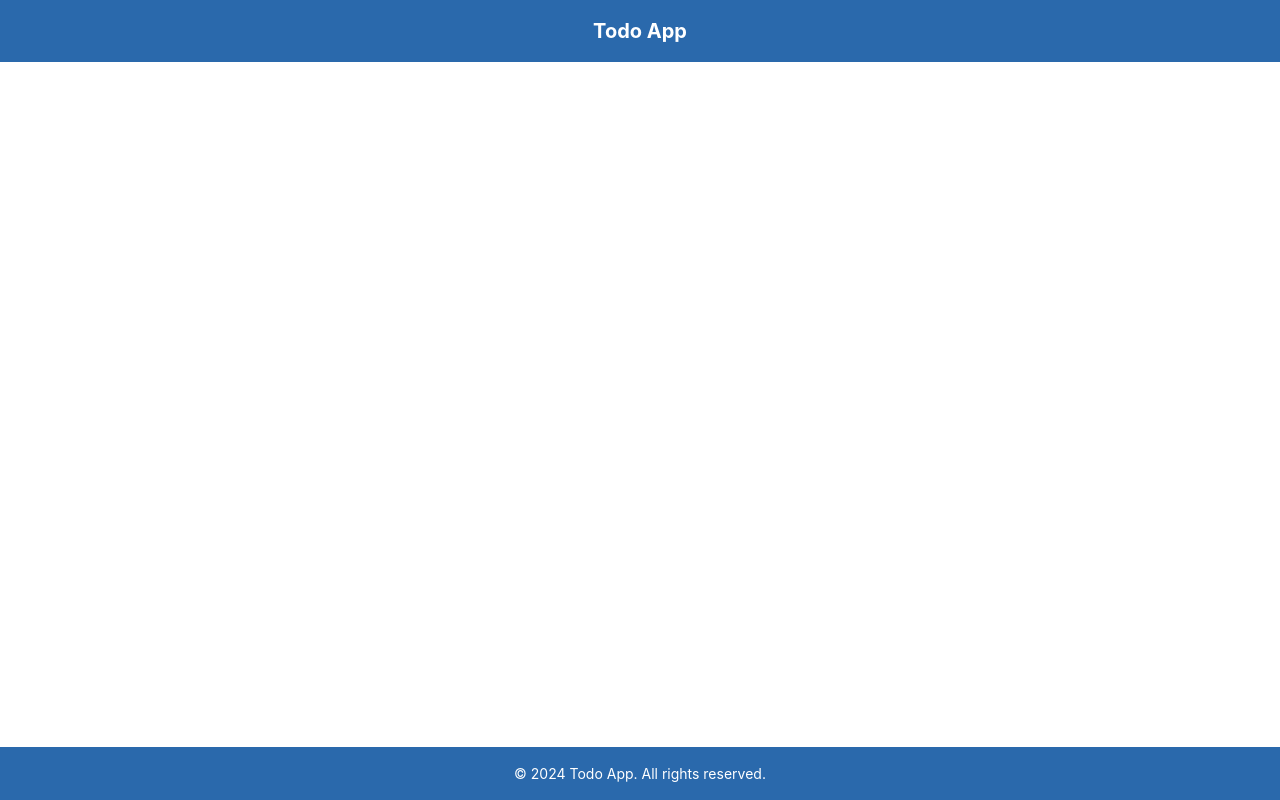
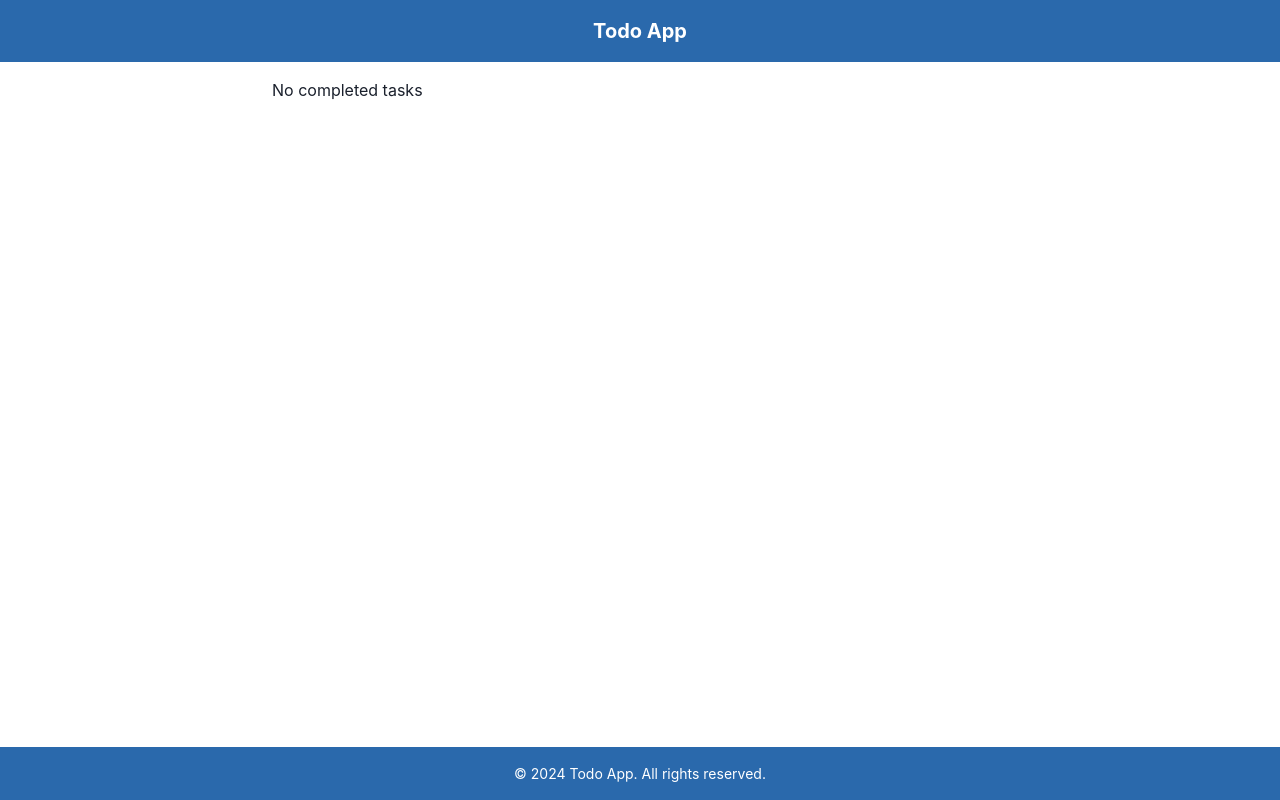
Before and after one commit to GPT-Engineer-App/task-manager-38, a React (Vite) app: page /completed in a window 1280 px wide. Built offline with nearby package versions, Linux system fonts and the light colour scheme.

Commit message:
Added a new page to display completed tasks at "/completed" route.

```diff
--- a/src/App.jsx
+++ b/src/App.jsx
@@ -1,6 +1,7 @@
 import { Route, BrowserRouter as Router, Routes } from "react-router-dom";
 import { Text, Flex, Box } from '@chakra-ui/react';
 import Index from "./pages/Index.jsx";
+import CompletedTasks from "./pages/CompletedTasks.jsx";
 
 function App() {
   return (
@@ -13,6 +14,7 @@ function App() {
       <Router style={{ marginTop: '64px', flex: "1" }}>
         <Routes>
           <Route exact path="/" element={<Index />} />
+          <Route path="/completed" element={<CompletedTasks />} />
         </Routes>
       </Router>
       <Box bg="brand.700" w="100%" p={4} color="white" mt="auto">
--- /dev/null
+++ b/src/pages/CompletedTasks.jsx
@@ -0,0 +1,34 @@
+import { Container, List, ListItem, VStack } from '@chakra-ui/react';
+import { useEffect, useState } from 'react';
+
+const CompletedTasks = () => {
+  const [completedTasks, setCompletedTasks] = useState([]);
+
+  useEffect(() => {
+    const storedTasks = localStorage.getItem('tasks');
+    if (storedTasks) {
+      const tasks = JSON.parse(storedTasks);
+      setCompletedTasks(tasks.filter(task => task.completed));
+    }
+  }, []);
+
+  return (
+    <Container centerContent maxW="container.md" p={4}>
+      <VStack spacing={4} w="100%">
+        <List spacing={3} w="100%">
+          {completedTasks.length > 0 ? (
+            completedTasks.map((task, index) => (
+              <ListItem key={index} d="flex" justifyContent="space-between" alignItems="center" textDecoration='line-through'>
+                {task.text}
+              </ListItem>
+            ))
+          ) : (
+            <ListItem>No completed tasks</ListItem>
+          )}
+        </List>
+      </VStack>
+    </Container>
+  );
+};
+
+export default CompletedTasks;
```
